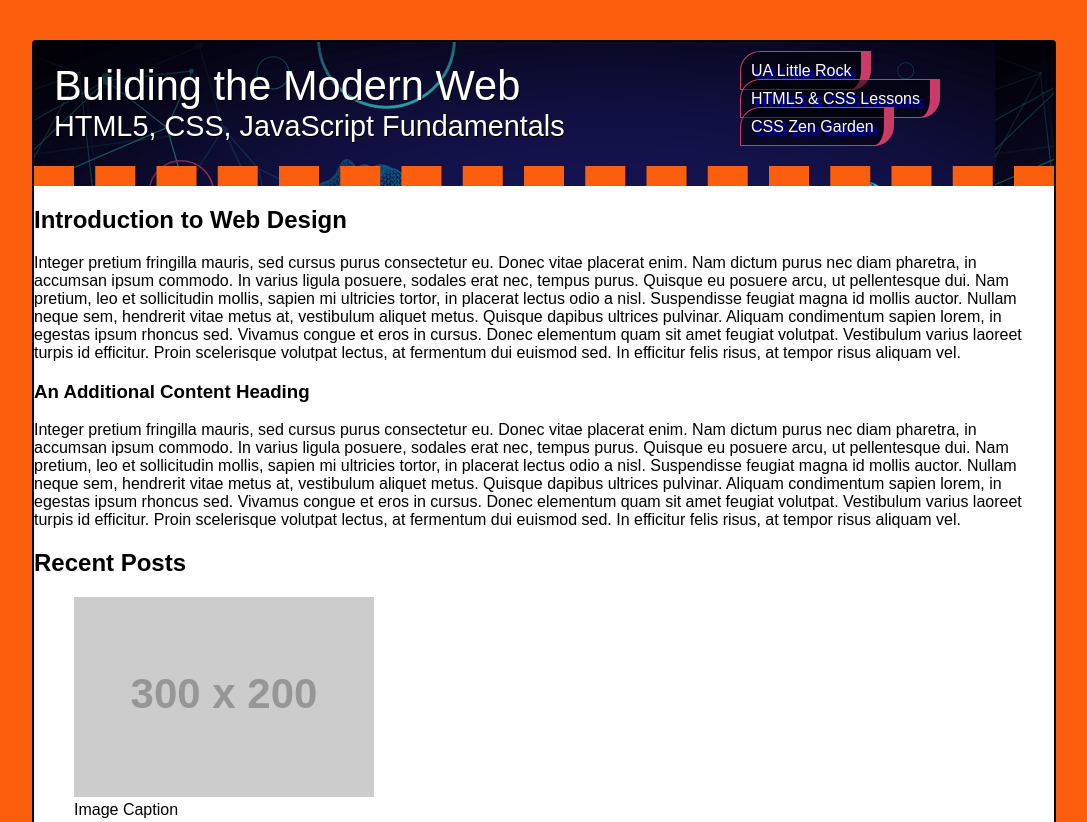
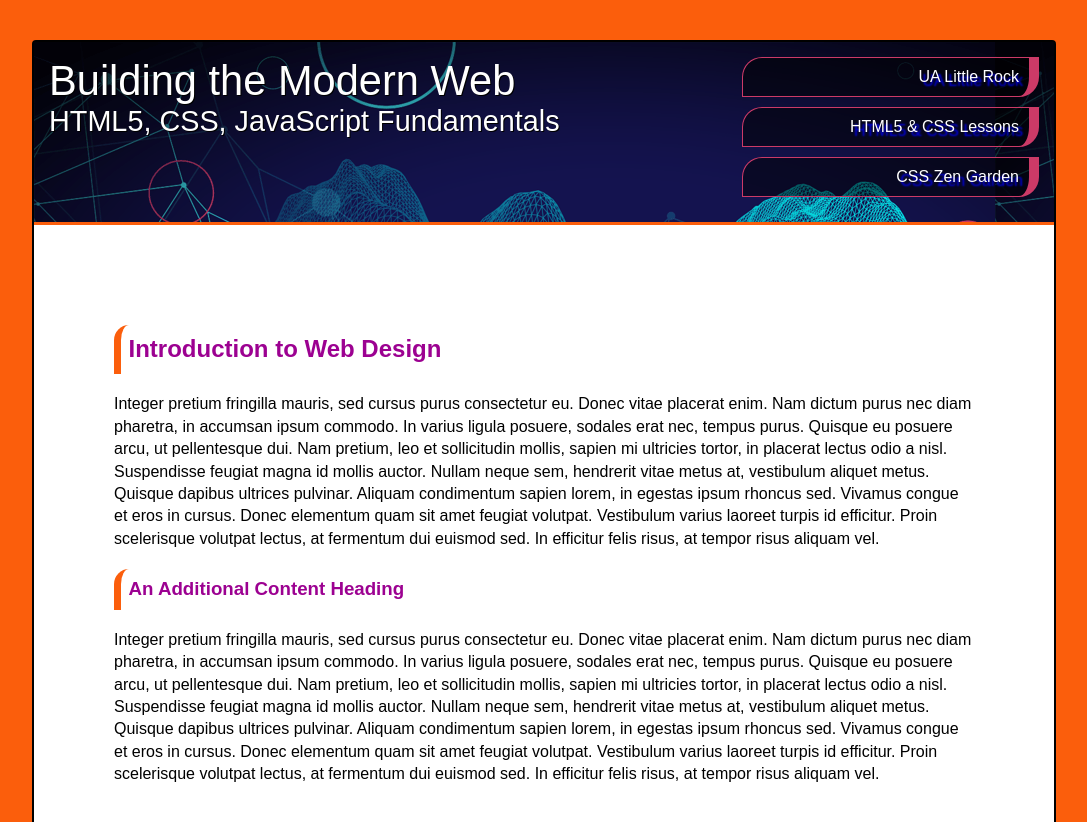
Before and after one commit to mathewdownie/Intro-to-IT, a plain HTML site: page css-demo/index.html in a window 1280 px wide. Shown: the top 822 px of the page, without its empty margins (96-1183 px from the left). Drawn offline with Linux system fonts and the light colour scheme; placeholder pictures from the web are drawn by us.

```diff
--- a/css-demo/assets/css/style.css
+++ b/css-demo/assets/css/style.css
@@ -1,3 +1,11 @@
+:root{
+    --primary-color: rgb(156, 1, 145);
+    --secondary-color: rgb(128, 255, 43);
+    --teriary-color: rgb(251, 94, 12);
+    --white-color: rgb(255, 255, 255);
+    --black-color: rgb(0, 0, 0);
+}
+
 /*---------------------------- Box Sizing ------------------------------ */
 html{
     box-sizing: border-box;
@@ -8,6 +16,14 @@ html{
 *:after{
     box-sizing: inherit;
 }
+
+/*---------------------------- Utility Styles ------------------------------ */
+
+.container{
+    margin: 0;
+    padding: 80px;
+}
+
 /*---------------------------- Global Styles ------------------------------ */
 
 body{
@@ -28,10 +44,10 @@ header.primary{
     background-color: rgb(251, 94, 12);
     background-image: url('../img/bg_1.webp');
     /* Shorthand Top | Right | Bottom | Left */
-    padding: 20px;
+    padding: 15px;
     display: flex;
     flex-direction: row;
-    border-bottom: 20px dashed rgb(251, 94, 12);
+    border-bottom: 3px solid rgb(251, 94, 12);
 }
 
 header.primary h1{
@@ -80,6 +96,7 @@ header.primary nav ul li{
 }
 
 header.primary nav a{
+    display: block;
     color:#fff;
     text-decoration: none;
     border: 1px solid #cc3a67;
@@ -95,3 +112,27 @@ header.primary nav a:hover{
     text-decoration: underline;
     background-color: rgba(0,0,0,1);
 }
+
+#content{
+    line-height: 1.4;
+}
+
+#content h2, #content h3{
+    color: var(--primary-color);
+    border-left: 7.5px solid var(--teriary-color);
+    border-radius: 15px 0;
+    padding: 7.5px;
+}
+
+:heading{
+    font-size: 1.5rem;
+}
+
+
+/*
+grid-area: <name>;
+grid-template-columns: 120px 120px 120px;
+grid-template-areas:
+            "header header header"
+            "sidebar content content";
+*/
--- a/css-demo/index.html
+++ b/css-demo/index.html
@@ -1,7 +1,7 @@
 <!DOCTYPE html>
 <html lang="en">
 <head>
-  <title>IT Minor - CSS Demo</title>
+  <title>IT Sage - CSS Demo</title>
   <meta charset="UTF-8">
   <meta name="description" content="CSS Demo">
   <meta name="author" content="Gray Downie">
```
Also changed, not shown: index.html (+1 -0 lines), assets/img/grid-Garden.png (added).
